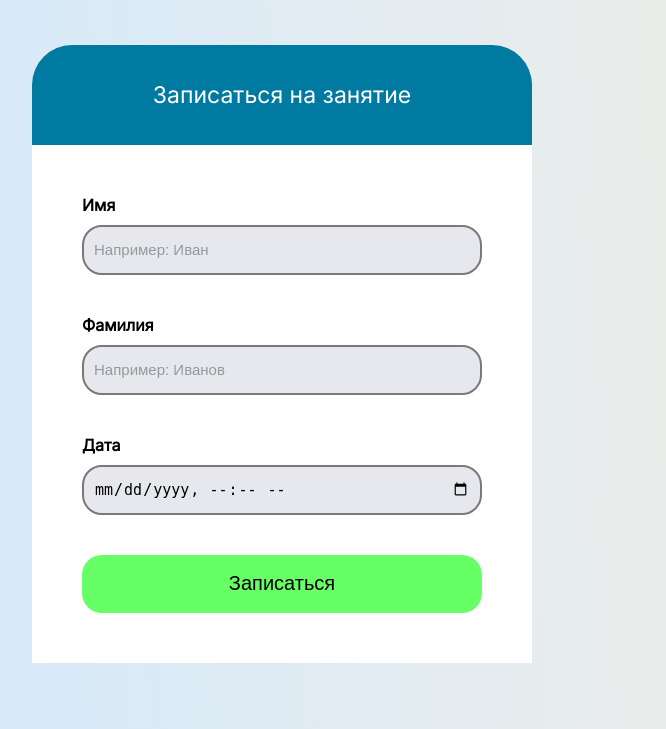
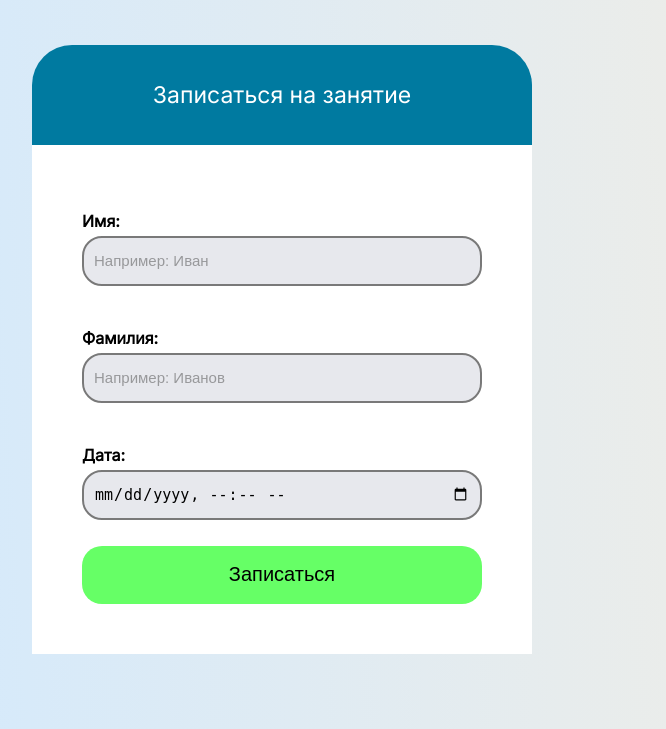
Before and after one commit to HinodeMyojo/teacher_site, a Django app: page /sign_up/ in a window 1280 px wide. Shown: the part 71-800 px from the top of the page, without its empty margins (232-898 px from the left). Run offline with Django 5.2, Linux system fonts and the light colour scheme.

Commit message:
Запись по форме

```diff
--- /dev/null
+++ b/pet_teachersite/mainpage/forms.py
@@ -0,0 +1,33 @@
+from django import forms
+
+
+class SignForm(forms.Form):
+    first_name = forms.CharField(
+        label='Имя',
+        max_length=100,
+        widget=forms.TextInput(
+            attrs={
+                'class': 'take_a_class_inside_block_input_box',
+                'placeholder': 'Например: Иван'
+                }
+        )
+    )
+    last_name = forms.CharField(
+        label='Фамилия',
+        max_length=100,
+        widget=forms.TextInput(
+            attrs={
+                'class': 'take_a_class_inside_block_input_box',
+                'placeholder': 'Например: Иванов'
+                }
+        )
+    )
+    date = forms.DateTimeField(
+        label='Дата',
+        widget=forms.DateTimeInput(
+            attrs={
+                'type': 'datetime-local',
+                'class': 'take_a_class_inside_block_input_box'
+                }
+            )
+    )
--- a/pet_teachersite/mainpage/urls.py
+++ b/pet_teachersite/mainpage/urls.py
@@ -1,13 +1,13 @@
 from django.urls import path
 from django.views.generic import TemplateView
+from . import views
 
 app_name = 'mainpage'
 
 urlpatterns = [
     path('', TemplateView.as_view(template_name='mainpage/main_page.html'),
          name='main_page'),
-    path('sign_up/', TemplateView.as_view(template_name='mainpage/sign_up.html'),
-         name='sign_up'),
+    path('sign_up/', views.sign_up, name='sign_up'),
     path('in_progress/', TemplateView.as_view(template_name='mainpage/in_progress.html'),
          name='in_progress')
 ]
--- a/pet_teachersite/mainpage/views.py
+++ b/pet_teachersite/mainpage/views.py
@@ -1,2 +1,19 @@
+from django.http import HttpResponse
 from django.urls import path
-from django.views.generic import
+from django.shortcuts import render
+from .forms import SignForm
+
+def sign_up(request):
+    if request.method == 'POST':
+        first_name = request.POST.get('first_name')
+        last_name = request.POST.get('last_name')
+        date = request.POST.get('date')
+        return HttpResponse(
+            'https://wa.me/79614478065?text=Здравствуйте! ' + '\n'
+            f'Меня зовут {first_name} {last_name}. Я бы хотел(а) '  + '\n'
+            f'записаться на занятие на время {date}'
+        )
+
+    else:
+        form = SignForm()
+        return render(request, "mainpage/sign_up.html", {"form": form})
--- a/pet_teachersite/static/css/style.css
+++ b/pet_teachersite/static/css/style.css
@@ -455,7 +455,7 @@ nav {
     gap: 30px;
   }
   .take_a_class_inside_block_form {
-    gap: 40px;
+    gap: 10px;
   }
   .take_a_class_inside_block_submit img {
     transform: translate(240%, -50%);
@@ -475,9 +475,6 @@ nav {
     border-bottom-right-radius: 30px;
     padding: 15px;
     gap: 10px;
-  }
-  .take_a_class_inside_block_form {
-    gap: 20px;
   }
   .take_a_class_inside_block_submit img {
     transform: translate(140%, -50%);
@@ -509,6 +506,11 @@ nav {
 .take_a_class_inside_block_form {
   display: flex;
   flex-direction: column;
+}
+.take_a_class_inside_block_form p {
+  display: flex;
+  flex-direction: column;
+  gap: 5px;
 }
 
 .take_a_class_inside_block_in,
--- a/pet_teachersite/static/css/style.scss
+++ b/pet_teachersite/static/css/style.scss
@@ -498,7 +498,7 @@ nav {
     gap: 30px;
   }
   .take_a_class_inside_block_form{
-    gap: 40px;
+    gap: 10px;
   }
   .take_a_class_inside_block_submit{
     img{
@@ -523,9 +523,6 @@ nav {
     border-bottom-right-radius: 30px;
     padding: 15px;
     gap: 10px;
-  }
-  .take_a_class_inside_block_form{
-    gap: 20px;
   }
   .take_a_class_inside_block_submit{
     img{
@@ -562,6 +559,10 @@ nav {
 
 .take_a_class_inside_block_form{
   @include flex-column();
+  p{
+    @include flex-column();
+    gap: 5px
+  }
 }
 
 .take_a_class_inside_block_in,
--- a/pet_teachersite/templates/mainpage/sign_up.html
+++ b/pet_teachersite/templates/mainpage/sign_up.html
@@ -9,29 +9,9 @@
                     <h2>Записаться на занятие</h2>
                 </div>
                 <div class="take_a_class_inside">
-                    <form action="" class="take_a_class_inside_block_form" method="post">
-                        <div class="take_a_class_inside_block_in">
-                            <label for="box">Имя</label>
-                            <input
-                                type="text"
-                                id="box"
-                                name="box"
-                                class="take_a_class_inside_block_input_box"
-                                placeholder="Например: Иван">
-                        </div>
-                        <div class="take_a_class_inside_block_in">
-                            <label for="box">Фамилия</label>
-                            <input
-                                type="text"
-                                id="box"
-                                name="box"
-                                class="take_a_class_inside_block_input_box"
-                                placeholder="Например: Иванов">
-                        </div>
-                        <div class="take_a_class_inside_block_time">
-                            <label for="box-time">Дата</label>
-                            <input type="datetime-local" id="box-time" name="box-time" class="take_a_class_inside_block_input_box">
-                        </div>
+                    <form class="take_a_class_inside_block_form" method="post">
+                        {% csrf_token %}
+                        {{ form.as_p }}
                         <div class="take_a_class_inside_block_submit">
                             <button class="main_page_info_btn">
                                 <h2>Записаться</h2>
```
Also changed, not shown: design_test/style.css (+6 -4 lines), design_test/style.scss (+5 -4 lines), 2 other files.
